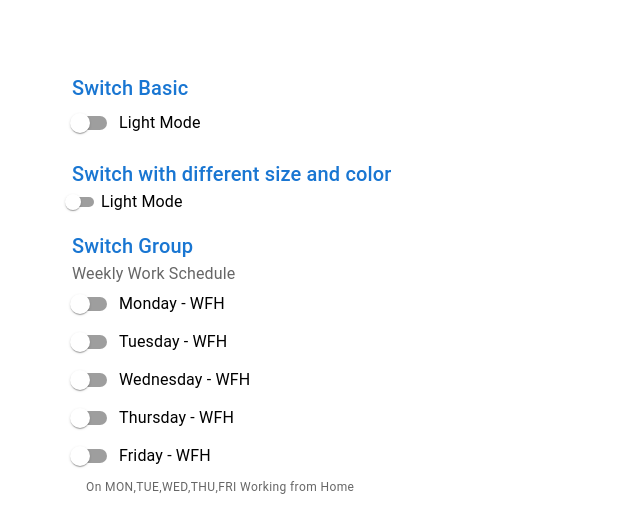
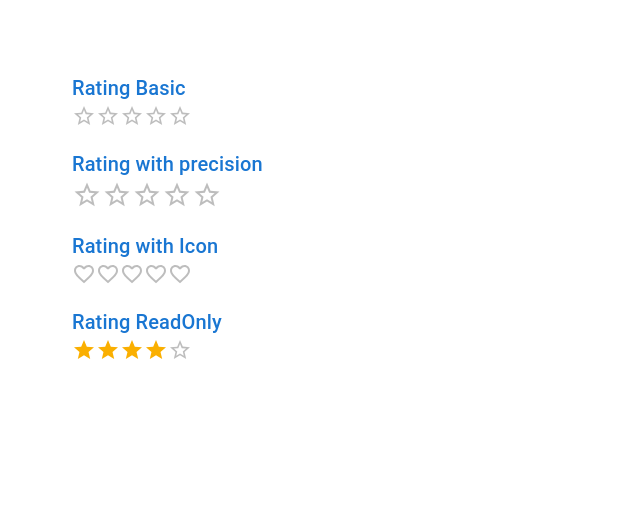
Before and after one commit to priyak1203/React-MUI, a React (Vite) app in the folder JS-Examples/: page / in a window 1280 px wide. Shown: the top 532 px of the page, without its empty margins (0-640 px from the left). Built offline with nearby package versions, Linux system fonts and the light colour scheme.

Commit message:
rating and its variants

```diff
--- a/JS-Examples/src/App.jsx
+++ b/JS-Examples/src/App.jsx
@@ -8,6 +8,7 @@ import {
   MuiToggleButton,
   MuiTypography,
 } from './components';
+import MuiRating from './components/MuiRating';
 
 function App() {
   return (
@@ -19,7 +20,8 @@ function App() {
       {/* <MuiSelect /> */}
       {/* <MuiRadioButton /> */}
       {/* <MuiCheckBox /> */}
-      <MuiSwitch />
+      {/* <MuiSwitch /> */}
+      <MuiRating />
     </div>
   );
 }
--- /dev/null
+++ b/JS-Examples/src/components/MuiRating.jsx
@@ -0,0 +1,72 @@
+import { Box, Rating, Stack, Typography } from '@mui/material';
+import { useState } from 'react';
+import FavoriteIcon from '@mui/icons-material/Favorite';
+import FavoriteBorderIcon from '@mui/icons-material/FavoriteBorder';
+
+const MuiRating = () => {
+  const [basicRating, setBasicRating] = useState(null);
+  const [precisionRating, setPrecisionRating] = useState(null);
+  const [iconRating, setIconRating] = useState(null);
+
+  console.log({ basicRating, precisionRating, iconRating });
+
+  const handleBasicRating = (e, value) => {
+    setBasicRating(value);
+  };
+
+  const handlePrecisionRating = (e, value) => {
+    setPrecisionRating(value);
+  };
+
+  const handleIconRating = (e, value) => {
+    setIconRating(value);
+  };
+
+  return (
+    <Stack spacing={2}>
+      {/* Rating Basic */}
+      <Box>
+        <Typography variant="h6" color="primary">
+          Rating Basic
+        </Typography>
+        <Rating value={basicRating} onChange={handleBasicRating} />
+      </Box>
+
+      {/* Rating with precision */}
+      <Box>
+        <Typography variant="h6" color="primary">
+          Rating with precision
+        </Typography>
+        <Rating
+          value={precisionRating}
+          onChange={handlePrecisionRating}
+          precision={0.5}
+          size="large"
+        />
+      </Box>
+
+      {/*  Rating with Icon */}
+      <Box>
+        <Typography variant="h6" color="primary">
+          Rating with Icon
+        </Typography>
+        <Rating
+          value={iconRating}
+          onChange={handleIconRating}
+          icon={<FavoriteIcon fontSize="inherit" color="error" />}
+          emptyIcon={<FavoriteBorderIcon fontSize="inherit" />}
+        />
+      </Box>
+
+      {/* Rating ReadOnly */}
+      <Box>
+        <Typography variant="h6" color="primary">
+          Rating ReadOnly
+        </Typography>
+        <Rating value={4} readOnly />
+      </Box>
+    </Stack>
+  );
+};
+
+export default MuiRating;
--- a/JS-Examples/src/components/index.js
+++ b/JS-Examples/src/components/index.js
@@ -1,6 +1,7 @@
 export { default as MuiButton } from './MuiButton';
 export { default as MuiCheckBox } from './MuiCheckBox';
 export { default as MuiRadioButton } from './MuiRadioButton';
+export { default as MuiRating } from './MuiRating';
 export { default as MuiSelect } from './MuiSelect';
 export { default as MuiSwitch } from './MuiSwitch';
 export { default as MuiTextField } from './MuiTextField';
```
